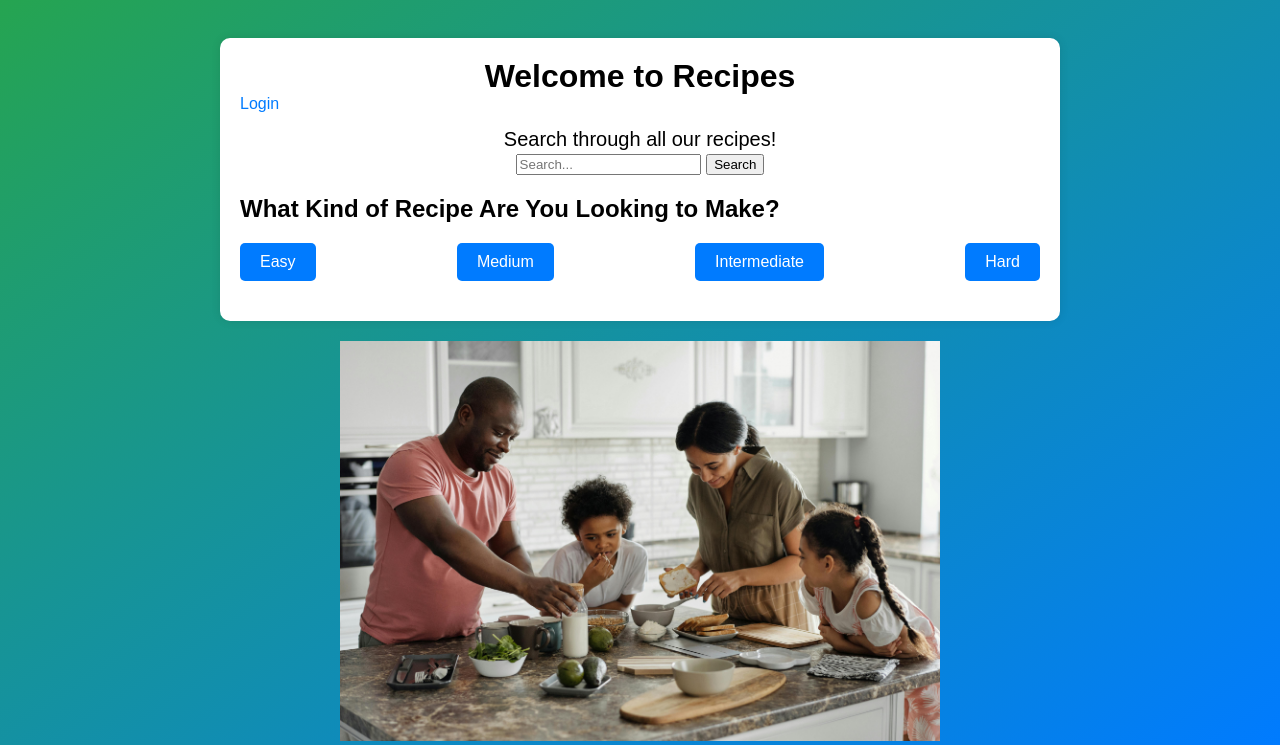
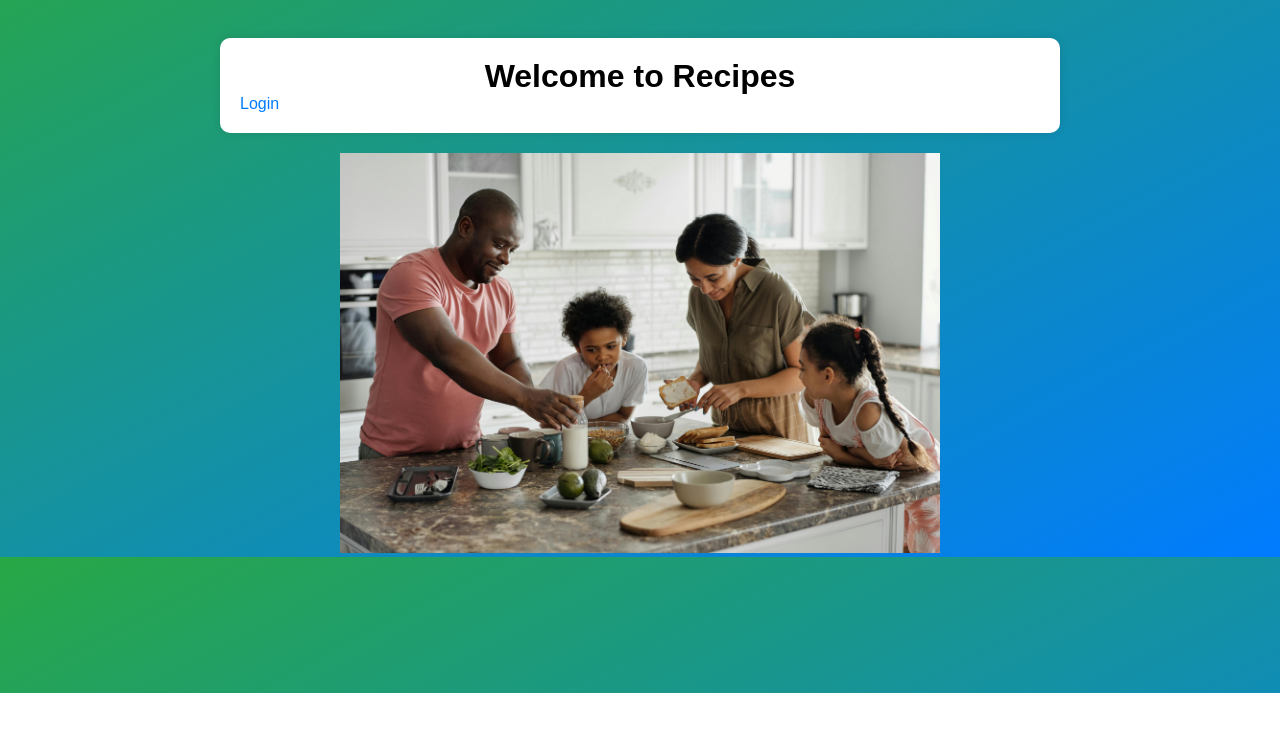
Before and after one commit to sanimations/recipe-app, a Django app: page / in a window 1280 px wide. Shown: the part 107-852 px from the top of the page. After the commit the page ends 800 px from the top, so only its background shows below. Run offline with Django 4.2, Linux system fonts and the light colour scheme.

Commit message:
Removed non-functional content from homepage

```diff
--- a/recipes/templates/recipes/recipes_home.html
+++ b/recipes/templates/recipes/recipes_home.html
@@ -8,27 +8,12 @@
     <link rel="stylesheet" href="{% static 'recipes/css/style.css' %}">
     <script src="{% static 'recipes/js/home.js' %}" defer></script>
 </head>
+{% include './navbar.html' %}
 <body>
-    {% include './navbar.html' %}
     <br>
     <div class="container">
         <h1 style="text-align:center">Welcome to Recipes</h1>
-        <a href ="{%url 'login' %}">  Login  </a>
-        <div class="search-bar">
-            <p>Search through all our recipes!</p>
-            <!-- Search bar -->
-            <input type="text" placeholder="Search...">
-            <button type="submit">Search</button>
-        </div>
-
-        <!-- Tabs -->
-        <h2>What Kind of Recipe Are You Looking to Make?</h2>
-        <div class="tabs">
-            <div class="tab">Easy</div>
-            <div class="tab">Medium</div>
-            <div class="tab">Intermediate</div>
-            <div class="tab">Hard</div>
-        </div>
+        <a class="login" href ="{%url 'login' %}">  Login  </a>
     </div>
     <p style="text-align:center">
         <img src="{% static 'recipes/images/kitchen.jpg' %}" alt="home" width="600" height="50%">
```
